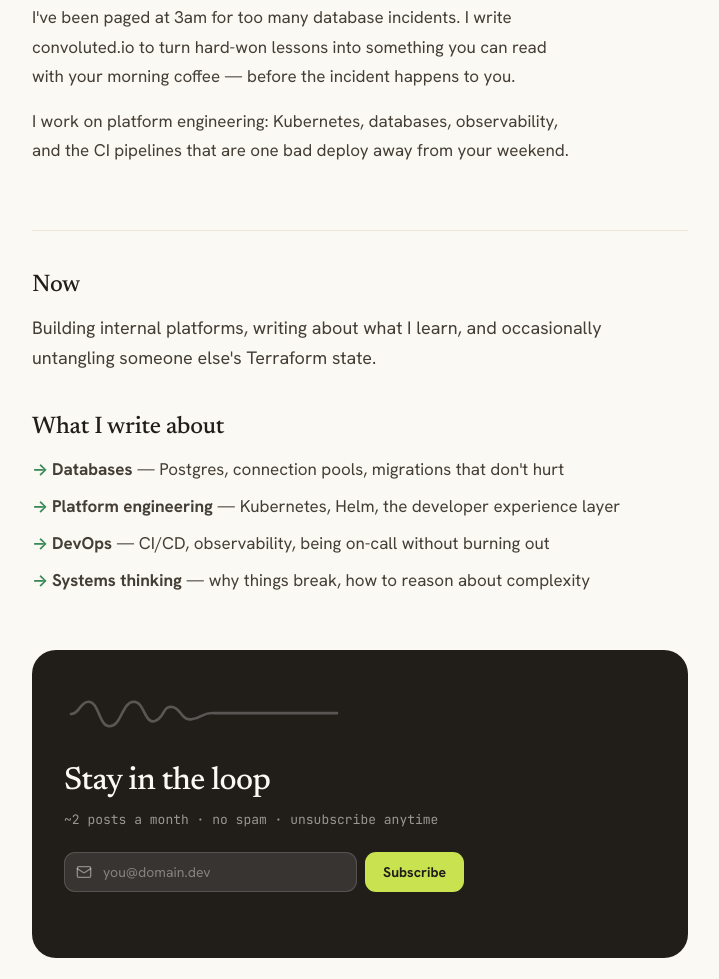
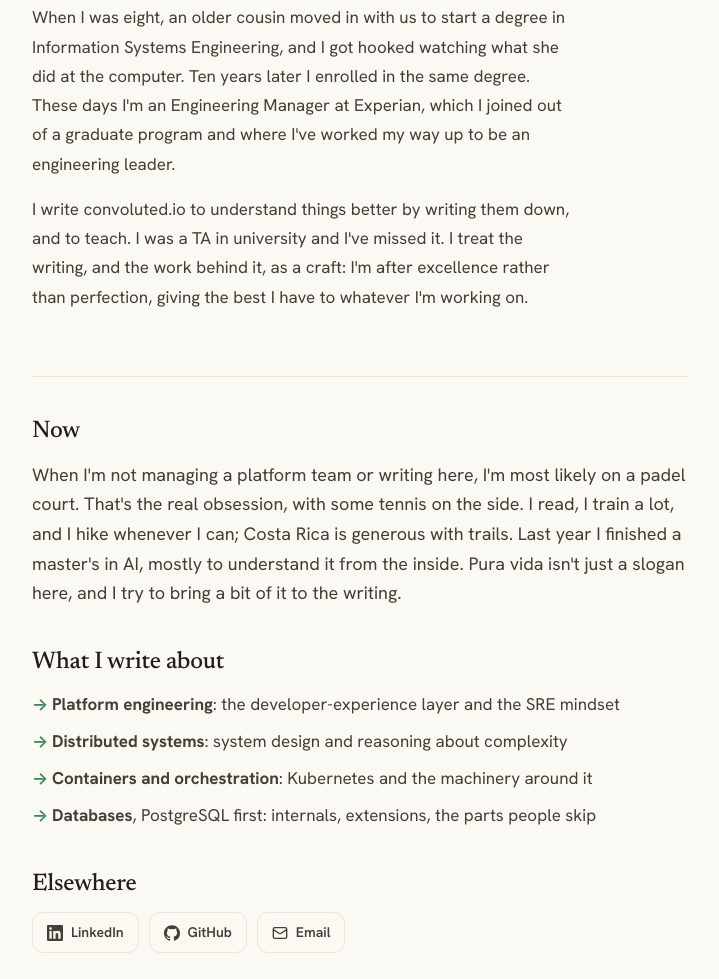
Before and after one commit to romogo17/convoluted.io, an Astro site: page /about in a window 1280 px wide. Shown: the part 241-1220 px from the top of the page, without its empty margins (280-999 px from the left). Built offline with nearby package versions, Linux system fonts and the light colour scheme; Astro itself is replaced by a stand-in of ours.

Commit message:
feat: personalize about page
Rewrite the scaffold-generated about copy into a personal, networking-first
page: origin story, real role (capped to one line), teaching motivation, and
a personal Now section. Add LinkedIn/GitHub/Email contact links (inline brand
SVGs, since this Lucide build ships no brand icons) and drop the subscribe
block from the page.

Co-Authored-By: Claude Opus 4.8 <noreply@anthropic.com>

```diff
--- a/src/pages/about.astro
+++ b/src/pages/about.astro
@@ -1,23 +1,34 @@
 ---
-import BaseLayout from '../layouts/BaseLayout.astro';
+import BaseLayout from "../layouts/BaseLayout.astro";
 ---
 
-<BaseLayout title="About" description="Roberto Mora — platform engineer and writer behind convoluted.io.">
+<BaseLayout
+  title="About"
+  description="Roberto Mora, the platform engineer and Engineering Manager writing convoluted.io."
+>
   <div class="page">
     <!-- Intro -->
     <section class="about-hero">
       <div class="about-hero__text">
         <span class="eyebrow">About</span>
         <h1 class="about-hero__name">Roberto Mora</h1>
-        <p class="about-hero__handle">Platform engineer · @romogo17</p>
-        <p class="about-hero__bio">
-          I've been paged at 3am for too many database incidents. I write convoluted.io to turn
-          hard-won lessons into something you can read with your morning coffee — before the
-          incident happens to you.
+        <p class="about-hero__handle">
+          Platform Engineering · Costa Rica · @romogo17
         </p>
         <p class="about-hero__bio">
-          I work on platform engineering: Kubernetes, databases, observability, and the CI
-          pipelines that are one bad deploy away from your weekend.
+          When I was eight, an older cousin moved in with us to start a degree
+          in Information Systems Engineering, and I got hooked watching what she
+          did at the computer. Ten years later I enrolled in the same degree.
+          These days I'm an Engineering Manager at Experian, which I joined out
+          of a graduate program and where I've worked my way up to be an
+          engineering leader.
+        </p>
+        <p class="about-hero__bio">
+          I write convoluted.io to understand things better by writing them
+          down, and to teach. I was a TA in university and I've missed it. I
+          treat the writing, and the work behind it, as a craft: I'm after
+          excellence rather than perfection, giving the best I have to whatever
+          I'm working on.
         </p>
       </div>
       <div class="about-hero__avatar" aria-hidden="true">RM</div>
@@ -28,44 +39,96 @@ import BaseLayout from '../layouts/BaseLayout.astro';
     <!-- Now -->
     <section class="about-section">
       <h2 class="about-section__title">Now</h2>
-      <p>Building internal platforms, writing about what I learn, and occasionally untangling someone else's Terraform state.</p>
+      <p>
+        When I'm not managing a platform team or writing here, I'm most likely
+        on a padel court. That's the real obsession, with some tennis on the
+        side. I read, I train a lot, and I hike whenever I can; Costa Rica is
+        generous with trails. Last year I finished a master's in AI, mostly to
+        understand it from the inside. Pura vida isn't just a slogan here, and I
+        try to bring a bit of it to the writing.
+      </p>
     </section>
 
     <!-- Topics -->
     <section class="about-section">
       <h2 class="about-section__title">What I write about</h2>
       <ul class="topic-list">
-        <li><strong>Databases</strong> — Postgres, connection pools, migrations that don't hurt</li>
-        <li><strong>Platform engineering</strong> — Kubernetes, Helm, the developer experience layer</li>
-        <li><strong>DevOps</strong> — CI/CD, observability, being on-call without burning out</li>
-        <li><strong>Systems thinking</strong> — why things break, how to reason about complexity</li>
+        <li>
+          <strong>Platform engineering</strong>: the developer-experience layer
+          and the SRE mindset
+        </li>
+        <li>
+          <strong>Distributed systems</strong>: system design and reasoning
+          about complexity
+        </li>
+        <li>
+          <strong>Containers and orchestration</strong>: Kubernetes and the
+          machinery around it
+        </li>
+        <li>
+          <strong>Databases</strong>, PostgreSQL first: internals, extensions,
+          the parts people skip
+        </li>
       </ul>
     </section>
 
-    <section class="subscribe-block" id="subscribe">
-      <img src="/knot-motif.svg" class="subscribe-block__motif" width="280" height="56" alt="" aria-hidden="true" />
-      <h2 class="subscribe-block__title">Stay in the loop</h2>
-      <p class="subscribe-block__subhead">~2 posts a month · no spam · unsubscribe anytime</p>
-      <form
-        class="subscribe-block__form"
-        action="https://buttondown.com/api/emails/embed-subscribe/convoluted.io"
-        method="post"
-        data-newsletter
-      >
-        <div class="subscribe-block__input-wrap">
-          <svg width="16" height="16" viewBox="0 0 24 24" fill="none" stroke="currentColor" stroke-width="2" stroke-linecap="round" stroke-linejoin="round" class="subscribe-block__icon" aria-hidden="true"><rect width="20" height="16" x="2" y="4" rx="2"/><path d="m22 7-8.97 5.7a1.94 1.94 0 0 1-2.06 0L2 7"/></svg>
-          <input
-            type="email"
-            name="email"
-            placeholder="you@domain.dev"
-            aria-label="Email address"
-            class="subscribe-block__input"
-            required
-          />
-        </div>
-        <button type="submit" class="subscribe-block__btn">Subscribe</button>
-      </form>
-      <p class="subscribe-block__status" data-newsletter-status role="status" aria-live="polite"></p>
+    <!-- Contact -->
+    <section class="about-section">
+      <h2 class="about-section__title">Elsewhere</h2>
+      <div class="contact-links">
+        <a
+          href="https://www.linkedin.com/in/romogo17"
+          rel="noopener noreferrer"
+          target="_blank"
+          class="contact-link"
+        >
+          <svg
+            width="16"
+            height="16"
+            viewBox="0 0 24 24"
+            fill="currentColor"
+            aria-hidden="true"
+            ><path
+              d="M20.45 20.45h-3.56v-5.57c0-1.33-.03-3.04-1.85-3.04-1.86 0-2.14 1.44-2.14 2.94v5.67H9.35V9h3.41v1.56h.05c.48-.9 1.64-1.85 3.37-1.85 3.6 0 4.27 2.37 4.27 5.45v6.29zM5.34 7.43a2.06 2.06 0 1 1 0-4.13 2.06 2.06 0 0 1 0 4.13zM7.12 20.45H3.55V9h3.57v11.45zM22.22 0H1.77C.79 0 0 .77 0 1.72v20.56C0 23.23.79 24 1.77 24h20.45c.98 0 1.78-.77 1.78-1.72V1.72C24 .77 23.2 0 22.22 0z"
+            ></path></svg
+          >
+          LinkedIn
+        </a>
+        <a
+          href="https://github.com/romogo17"
+          rel="noopener noreferrer"
+          target="_blank"
+          class="contact-link"
+        >
+          <svg
+            width="16"
+            height="16"
+            viewBox="0 0 24 24"
+            fill="currentColor"
+            aria-hidden="true"
+            ><path
+              d="M12 .5C5.37.5 0 5.78 0 12.29c0 5.2 3.44 9.6 8.2 11.16.6.11.82-.25.82-.56v-1.96c-3.34.72-4.04-1.6-4.04-1.6-.55-1.37-1.33-1.74-1.33-1.74-1.09-.74.08-.73.08-.73 1.2.09 1.83 1.23 1.83 1.23 1.07 1.82 2.81 1.3 3.5.99.1-.77.42-1.3.76-1.6-2.67-.3-5.47-1.32-5.47-5.87 0-1.3.47-2.36 1.24-3.19-.13-.3-.54-1.52.11-3.18 0 0 1.01-.32 3.3 1.22a11.5 11.5 0 0 1 6 0c2.29-1.54 3.3-1.22 3.3-1.22.65 1.66.24 2.88.12 3.18.77.83 1.23 1.89 1.23 3.19 0 4.56-2.81 5.57-5.49 5.86.43.37.82 1.1.82 2.22v3.29c0 .32.21.69.82.57A12.02 12.02 0 0 0 24 12.29C24 5.78 18.63.5 12 .5Z"
+            ></path></svg
+          >
+          GitHub
+        </a>
+        <a href="mailto:romogo17@gmail.com" class="contact-link">
+          <svg
+            width="16"
+            height="16"
+            viewBox="0 0 24 24"
+            fill="none"
+            stroke="currentColor"
+            stroke-width="2"
+            stroke-linecap="round"
+            stroke-linejoin="round"
+            aria-hidden="true"
+            ><rect width="20" height="16" x="2" y="4" rx="2"></rect><path
+              d="m22 7-8.97 5.7a1.94 1.94 0 0 1-2.06 0L2 7"></path></svg
+          >
+          Email
+        </a>
+      </div>
     </section>
   </div>
 </BaseLayout>
@@ -86,9 +149,14 @@ import BaseLayout from '../layouts/BaseLayout.astro';
     margin-bottom: 48px;
   }
 
-  .about-hero__text { flex: 1; }
+  .about-hero__text {
+    flex: 1;
+  }
 
-  .eyebrow { display: block; margin-bottom: 12px; }
+  .eyebrow {
+    display: block;
+    margin-bottom: 12px;
+  }
 
   .about-hero__name {
     font-family: var(--font-serif);
@@ -136,7 +204,9 @@ import BaseLayout from '../layouts/BaseLayout.astro';
   }
 
   /* ——— Sections ——— */
-  .about-section { margin-bottom: 40px; }
+  .about-section {
+    margin-bottom: 40px;
+  }
 
   .about-section__title {
     font-family: var(--font-serif);
@@ -165,121 +235,48 @@ import BaseLayout from '../layouts/BaseLayout.astro';
   }
 
   .topic-list li::before {
-    content: '→';
+    content: "→";
     position: absolute;
     left: 0;
     color: var(--color-green-500);
     font-weight: 600;
   }
 
-  /* ——— Subscribe block ——— */
-  .subscribe-block {
-    margin-top: 56px;
-    padding: 36px 32px;
-    background: var(--surface-inverse);
-    border-radius: 24px;
-    color: var(--text-inverse);
+  /* ——— Contact links ——— */
+  .contact-links {
+    display: flex;
+    flex-wrap: wrap;
+    gap: 10px;
   }
 
-  .subscribe-block__motif {
-    filter: brightness(0) invert(1);
-    opacity: 0.25;
-    margin-bottom: 20px;
-    max-width: 100%;
+  .contact-link {
+    display: inline-flex;
+    align-items: center;
+    gap: 8px;
+    padding: 8px 14px;
+    border: 1px solid var(--border-subtle);
+    border-radius: 11px;
+    font-family: var(--font-ui);
+    font-size: 14px;
+    font-weight: 600;
+    color: var(--text-body);
+    text-decoration: none;
+    transition:
+      border-color 120ms var(--ease-out),
+      color 120ms var(--ease-out),
+      background 120ms var(--ease-out);
   }
 
-  .subscribe-block__title {
-    font-family: var(--font-serif);
-    font-size: 2rem;
-    font-weight: 500;
-    color: var(--text-inverse);
-    letter-spacing: -0.02em;
-    margin: 0 0 8px;
+  .contact-link:hover {
+    border-color: var(--color-green-500);
+    color: var(--text-strong);
+    background: var(--surface-sunken);
+    text-decoration: none;
   }
 
-  .subscribe-block__subhead {
-    font-family: var(--font-mono);
-    font-size: 13px;
-    color: rgba(251, 249, 243, 0.55);
-    margin: 0 0 22px;
-  }
-
-  .subscribe-block__form {
-    display: flex;
-    gap: 8px;
-    max-width: 400px;
-  }
-
-  .subscribe-block__input-wrap {
-    flex: 1;
-    position: relative;
-    display: flex;
-    align-items: center;
-  }
-
-  .subscribe-block__icon {
-    position: absolute;
-    left: 12px;
-    color: rgba(251, 249, 243, 0.45);
-    pointer-events: none;
-  }
-
-  .subscribe-block__input {
-    width: 100%;
-    height: 40px;
-    padding: 0 12px 0 38px;
-    background: rgba(255, 255, 255, 0.1);
-    border: 1.5px solid rgba(255, 255, 255, 0.15);
-    border-radius: 11px;
-    font-family: var(--font-body);
-    font-size: 14px;
-    color: var(--text-inverse);
-    transition: border-color 120ms, box-shadow 120ms;
-  }
-
-  .subscribe-block__input::placeholder { color: rgba(251, 249, 243, 0.4); }
-
-  .subscribe-block__input:focus {
-    outline: none;
-    border-color: var(--color-lime-400);
-    box-shadow: 0 0 0 3px rgba(200, 227, 79, 0.2);
-  }
-
-  .subscribe-block__btn {
-    height: 40px;
-    padding: 0 18px;
-    background: var(--color-lime-400);
-    color: var(--color-ink-900);
-    font-family: var(--font-ui);
-    font-size: 14px;
-    font-weight: 700;
-    border: none;
-    border-radius: 11px;
-    cursor: pointer;
-    white-space: nowrap;
-    transition: background 120ms, transform 120ms;
-  }
-
-  .subscribe-block__btn:hover { background: var(--color-lime-500); }
-  .subscribe-block__btn:active { transform: translateY(1px); }
-
-  .subscribe-block__status {
-    font-family: var(--font-mono);
-    font-size: 13px;
-    margin: 14px 0 0;
-    min-height: 1.2em;
-    color: rgba(251, 249, 243, 0.55);
-  }
-  .subscribe-block__status[data-state="success"] { color: var(--color-lime-400, #b6f14a); }
-  .subscribe-block__status[data-state="error"] { color: #ff9b8a; }
-
   @media (max-width: 520px) {
-    .about-hero { flex-direction: column-reverse; }
-    .subscribe-block__form { flex-direction: column; }
-    .subscribe-block__btn { width: 100%; }
+    .about-hero {
+      flex-direction: column-reverse;
+    }
   }
 </style>
-
-<script>
-  import "../scripts/newsletter";
-</script>
```
